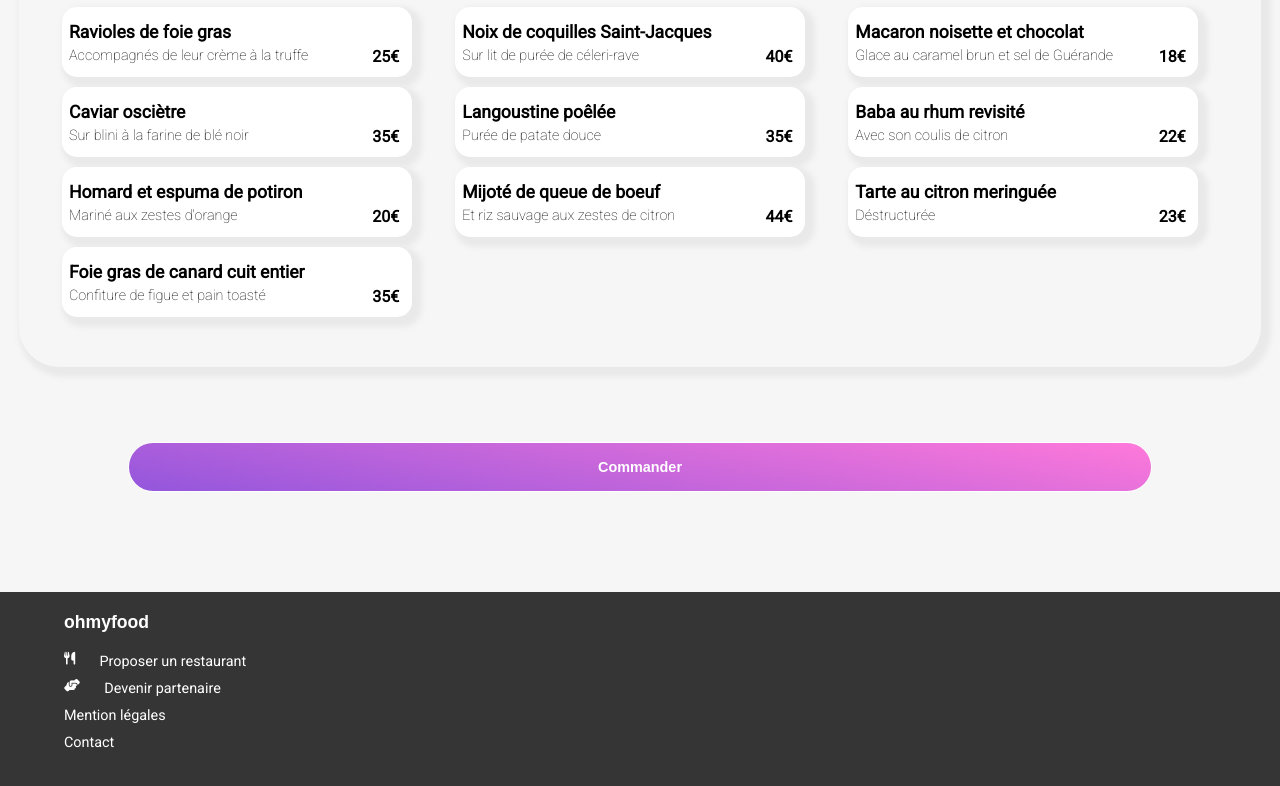
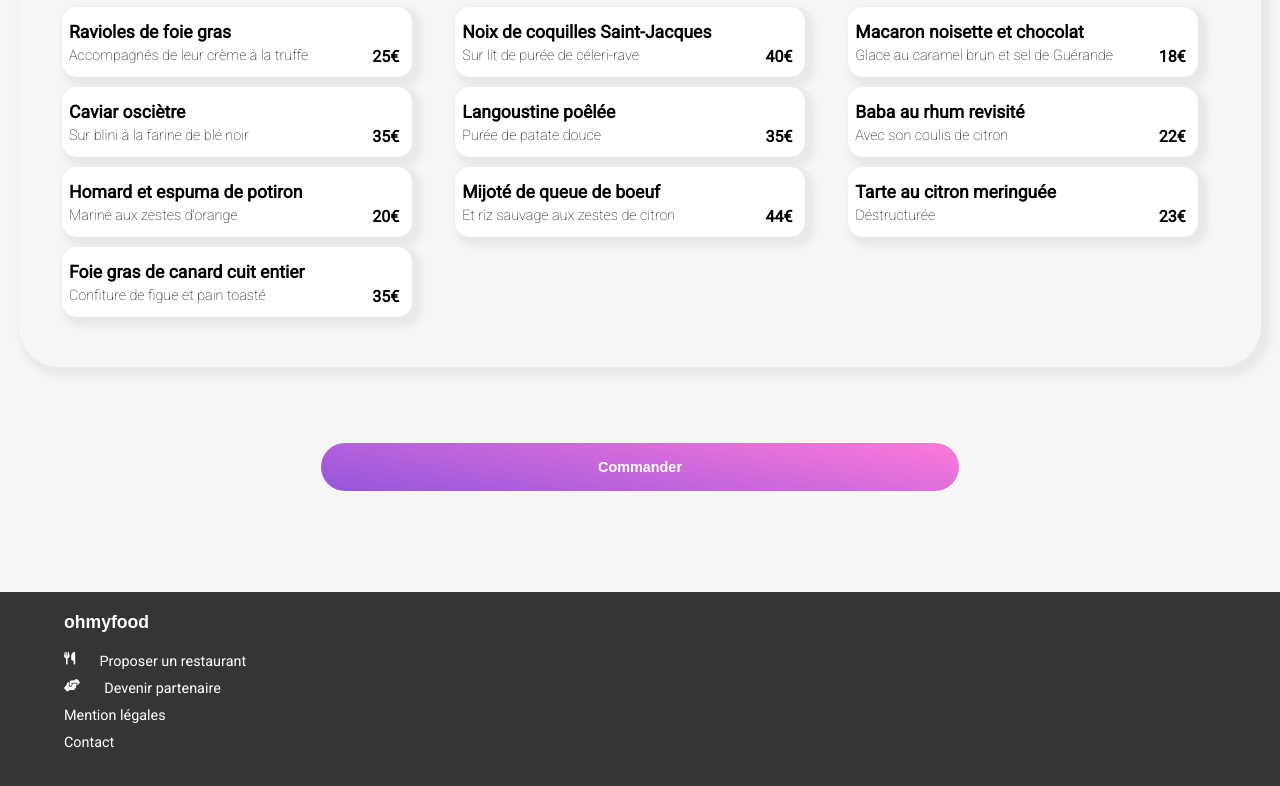
Before and after one commit to Meliss-dev/M-lissaAiello_3_29062021, a plain HTML site: page lanoteenchantee.html in a window 1280 px wide. Shown: the part 627-1413 px from the top of the page. Drawn offline with Linux system fonts and the light colour scheme; a web font is replaced by a local one.

Commit message:
MAJ width btn

```diff
--- a/SASS/composants/_buttons.scss
+++ b/SASS/composants/_buttons.scss
@@ -1,11 +1,11 @@
 .btn{
     @include btn;
 
-    &--smallsize {
-      width: 60%;
+    &--smallsize{
+      width: 50%;
     }
 
     &--fullsize{
-      width: 80%;
+      width: 60%;
     }
   }
--- a/SASS/styles.scss
+++ b/SASS/styles.scss
@@ -106,11 +106,8 @@ main{
 
 .btn{
   margin-bottom: 50px;
+}
 
-  &--smallsize {
-    width: 60%;
-  }
-}
 
 /*    FONCTIONNEMENT    */
 
--- a/SASS/stylesmenu.scss
+++ b/SASS/stylesmenu.scss
@@ -175,7 +175,8 @@ main{
     animation: decalage 3s backwards;
     box-shadow: rgba(232 , 232 , 232 , 0.9) 5px 5px 5px 5px;
     overflow: hidden;
-}
+
+
 @media all and (min-width:768px) and (max-width:1199px)  {
   .plat{
     width: 100%;
@@ -183,7 +184,7 @@ main{
 }
 
 
-.plat{
+
     &:hover{
 
       & > .plat__description{
--- a/SASS/utils/_mixins.scss
+++ b/SASS/utils/_mixins.scss
@@ -1,4 +1,3 @@
-/*  LOGO  */
 @mixin logo {
     width: 40%;
     height:2%;
--- a/lanoteenchantee.html
+++ b/lanoteenchantee.html
@@ -253,9 +253,9 @@
                     </div>
                 </div>
 
-                    <button class="btn btn--smallsize btn--fullsize">
-                        Commander
-                     </button>
+                <button class="btn  btn--smallsize">
+                    Commander
+                 </button>
             </div>
         </main>
 
```
Also changed, not shown: alafrancaise.html (+3 -3 lines), index.html (+1 -1 lines), lapalettedugout.html (+3 -3 lines), ledelicedessens.html (+1 -1 lines), css/styles.css, css/stylesmenu.css, 2 other files.
